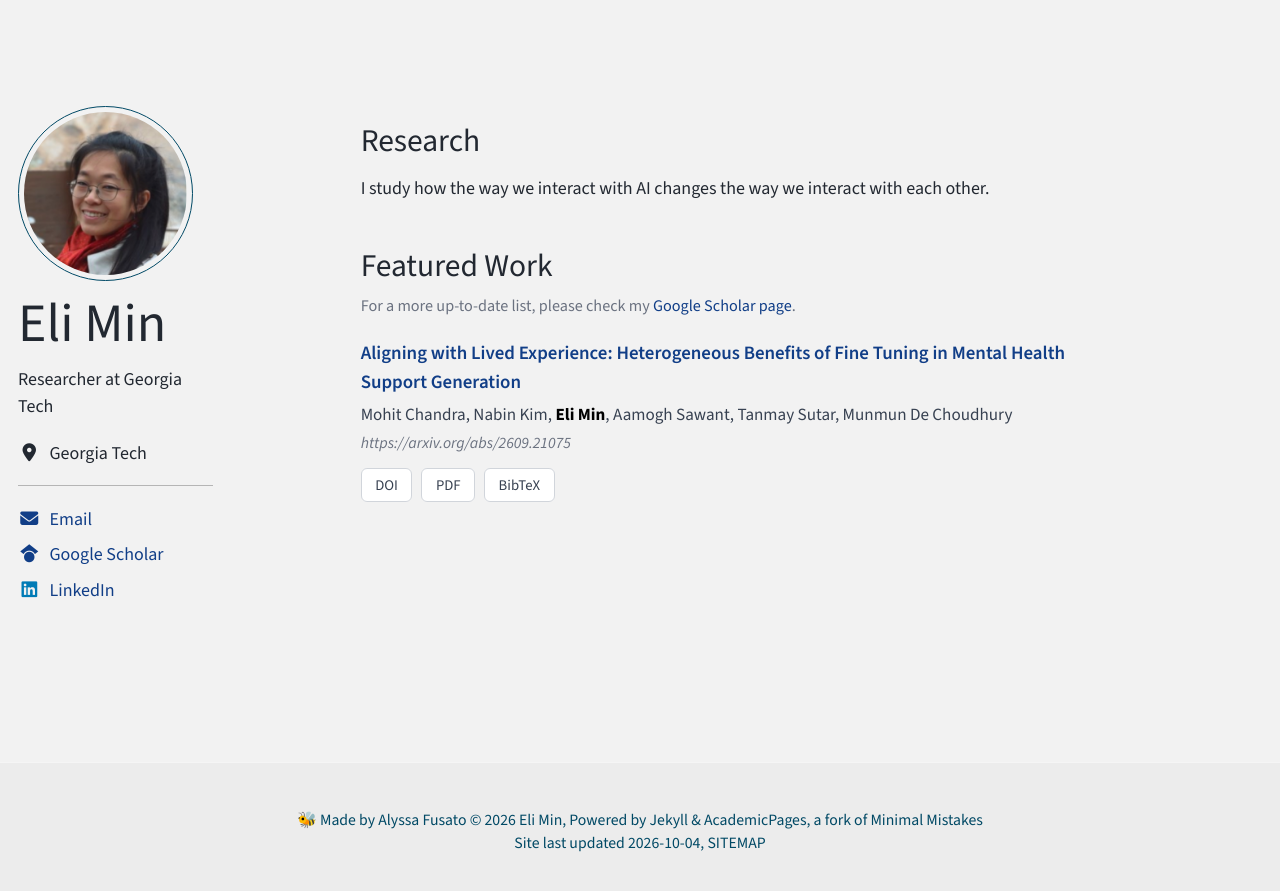
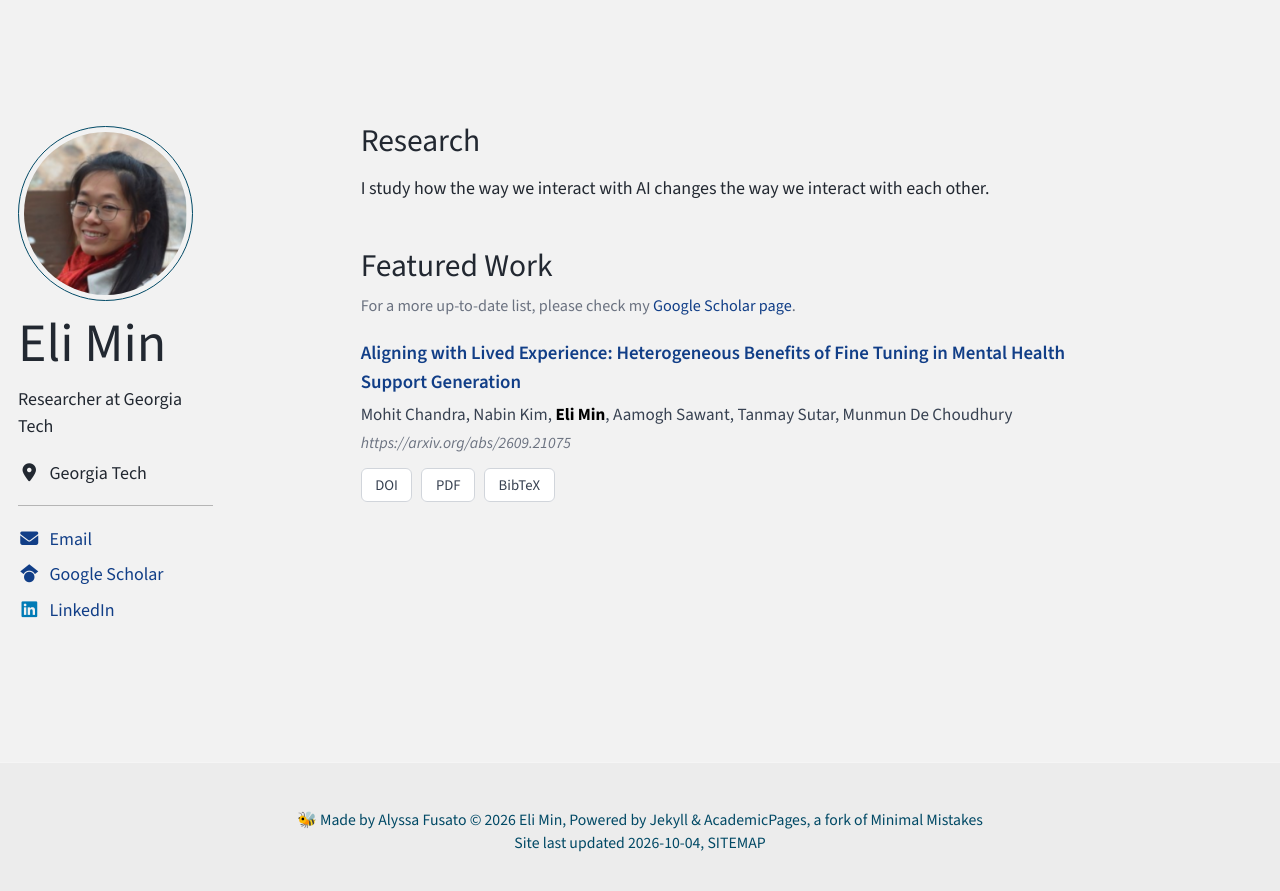
Before and after one commit to elmmo/elmmo.github.io, a Jekyll site: the page built from _pages/about.html, in a window 1280 px wide. Shown: the top 891 px of the page. Built offline with Jekyll 4.4.1, drawn with Linux system fonts in a browser that asks for light colours; some web fonts are replaced; a style sheet for code colours, icons or effects is not loaded.

Commit message:
Sidebar responsive improvements

```diff
--- a/_sass/layout/_sidebar.scss
+++ b/_sass/layout/_sidebar.scss
@@ -11,12 +11,13 @@
   transform: translate3d(0, 0, 0);
 
   @include clearfix();
+  height: inherit;
 
   @media screen and (min-width: $sidebar-screen-min-width) {
     height: 100vh;
     overflow-y: auto; // Add scrollbar if the sidebar is too long
     position: fixed;
-    padding-top: $masthead-height;
+    padding-bottom: 2.5em;
   }
 
   @include breakpoint($large) {
@@ -34,6 +35,7 @@
   @include breakpoint($x-large) {
     max-width: $sidebar-link-max-width;
     padding-right: 0;
+    padding-top: 5em;
   }
 
   h2,
```
